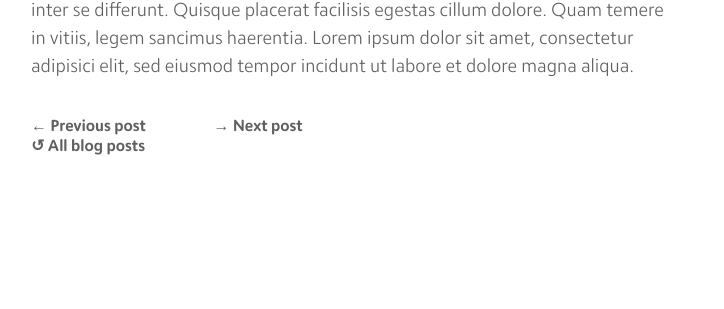
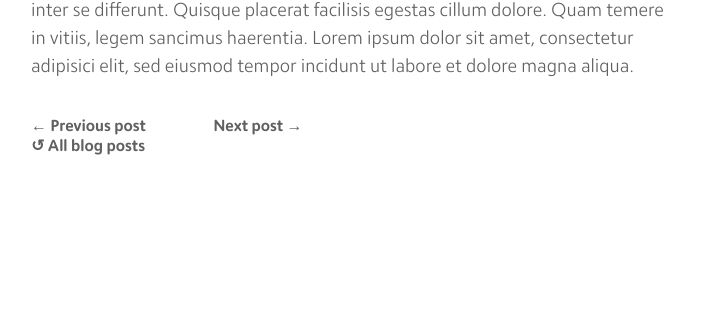
Before and after one commit to MrAnnix/MrAnnix.github.io, a Jekyll site: the page built from _posts/2013-08-13-the-10-golden-rules-of-clean-simple-design.md, in a window 1280 px wide and 900 px high, scrolled down 1574 px. Shown: the part 484-793 px from the top of the window, without its empty margins (209-933 px from the left). Built offline with Jekyll 4.4.1, drawn with Linux system fonts in a browser that asks for light colours.

Commit message:
Update post.html

```diff
--- a/_layouts/post.html
+++ b/_layouts/post.html
@@ -24,7 +24,7 @@ layout: default
     </div>
     <div class="blog-navigation">
         <a href="{{ site.baseurl }}/blog" class="previous-post">← Previous post</a>
-        <a href="{{ site.baseurl }}/blog" class="next-post">→ Next post</a>
+        <a href="{{ site.baseurl }}/blog" class="next-post">Next post →</a>
     </div>
     <a href="{{ site.baseurl }}/blog" class="back-to-blog">↺ All blog posts</a>
 </article>
```
